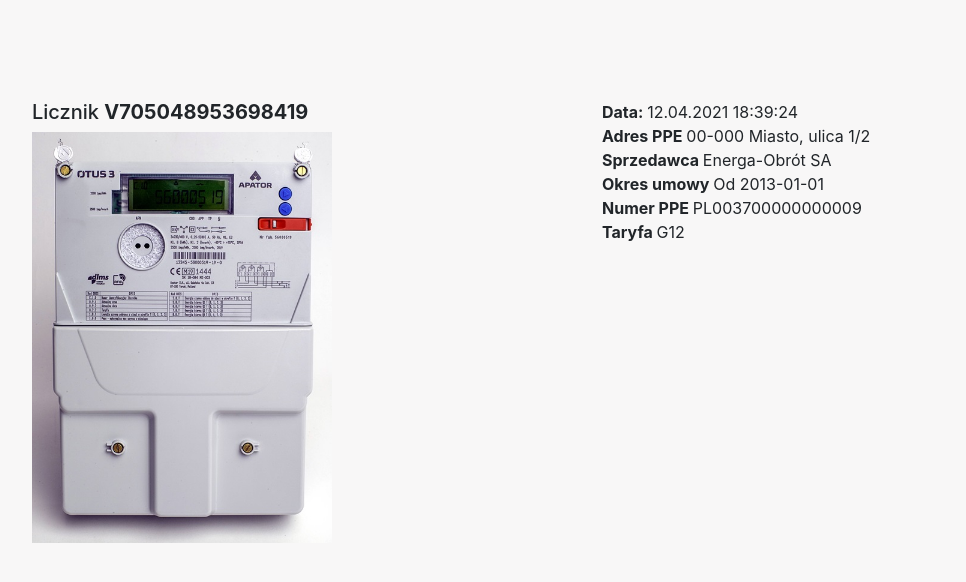
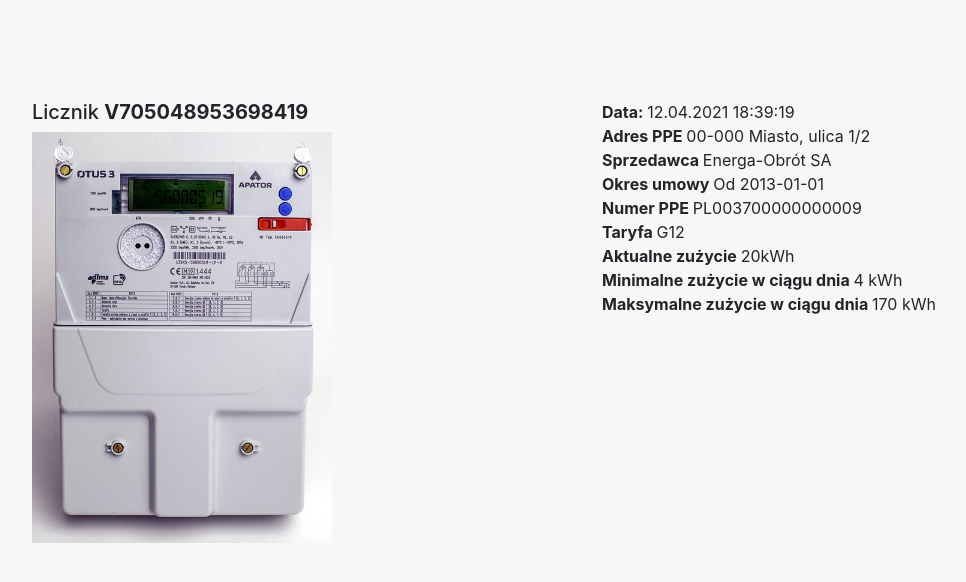
Before and after one commit to rafallabisz/electricity-meter, a React (Create React App) app: page / in a window 1280 px wide. Shown: the top 582 px of the page, without its empty margins (53-1019 px from the left). Built offline with nearby package versions, Linux system fonts and the light colour scheme.

Commit message:
add current consumption

```diff
--- a/package.json
+++ b/package.json
@@ -15,6 +15,7 @@
     "gh-pages": "^3.1.0",
     "moment": "^2.29.1",
     "node-sass": "^5.0.0",
+    "query": "^0.2.0",
     "react": "^17.0.2",
     "react-bootstrap": "^1.5.2",
     "react-dom": "^17.0.2",
--- a/src/App.tsx
+++ b/src/App.tsx
@@ -14,13 +14,24 @@ interface AppProps {
 const App: React.FC<AppProps> = (props) => {
   const [date,setDate]=useState(new Date());
 
+  const [currentConsumption,setCurrentConsumption] = useState(20);
+
   useEffect(()=>{
-      const timer = setInterval(()=> setDate(new Date()),1000);
-
+      // const timer = setInterval(()=> setDate(new Date()),1000);
+    const minRange = 5;
+    const maxRange = 150;
+    const timer = setInterval(()=> setCurrentConsumption(getRndInteger(minRange,maxRange)),10000)
      return function cleanup(){
        clearInterval(timer)
      }
-  })
+  },[currentConsumption])
+
+  console.log(currentConsumption);
+
+  const getRndInteger = (min:number, max:number) => {
+    return Math.floor(Math.random() * (max - min + 1)) + min;
+  }
+
   return (
     <main className={styles.mainWrap}>
       <Container>
@@ -57,6 +68,16 @@ const App: React.FC<AppProps> = (props) => {
         <span className={styles.title}>Taryfa </span><span>G12</span>
         </div>
 
+        <div>
+        <span className={styles.title}>Aktualne zużycie </span><span>{`${currentConsumption}kWh`}</span>
+        </div>
+        <div>
+        <span className={styles.title}>Minimalne zużycie w ciągu dnia </span><span>{`4 kWh`}</span>
+        </div>
+        <div>
+        <span className={styles.title}>Maksymalne zużycie w ciągu dnia </span><span>{`170 kWh`}</span>
+        </div>
+
       </Col>
       </Row>
       </Container>
--- /dev/null
+++ b/src/data.json
@@ -0,0 +1,4 @@
+{
+  "priceNight": 20,
+  "priceDay": 50
+}
```
Also changed, not shown: 1 other file (tests, documents, lock files or other folders).
